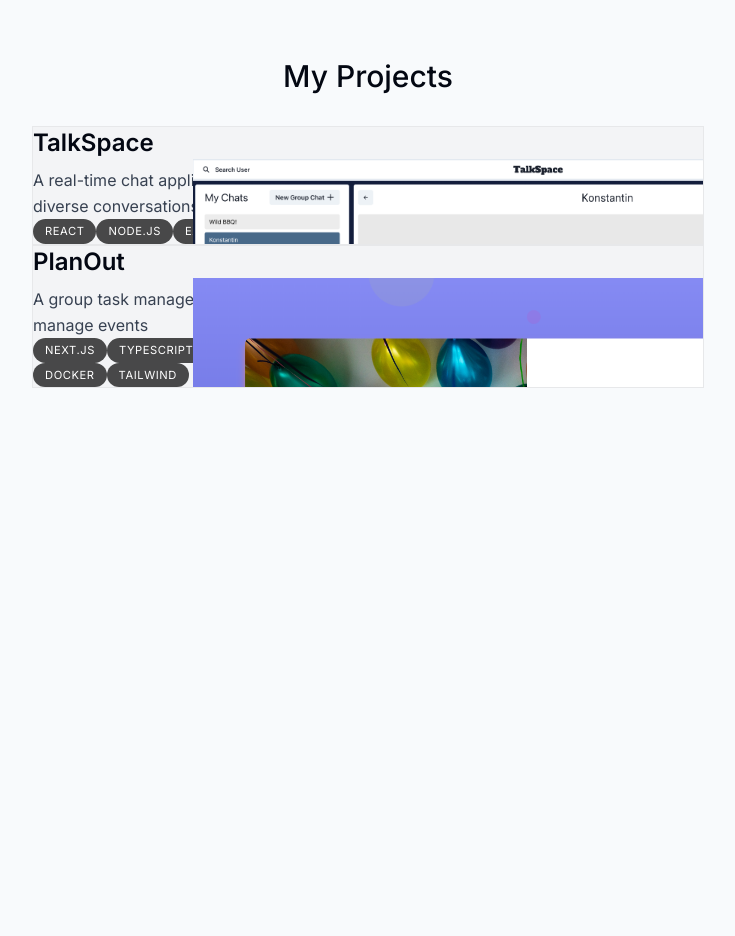
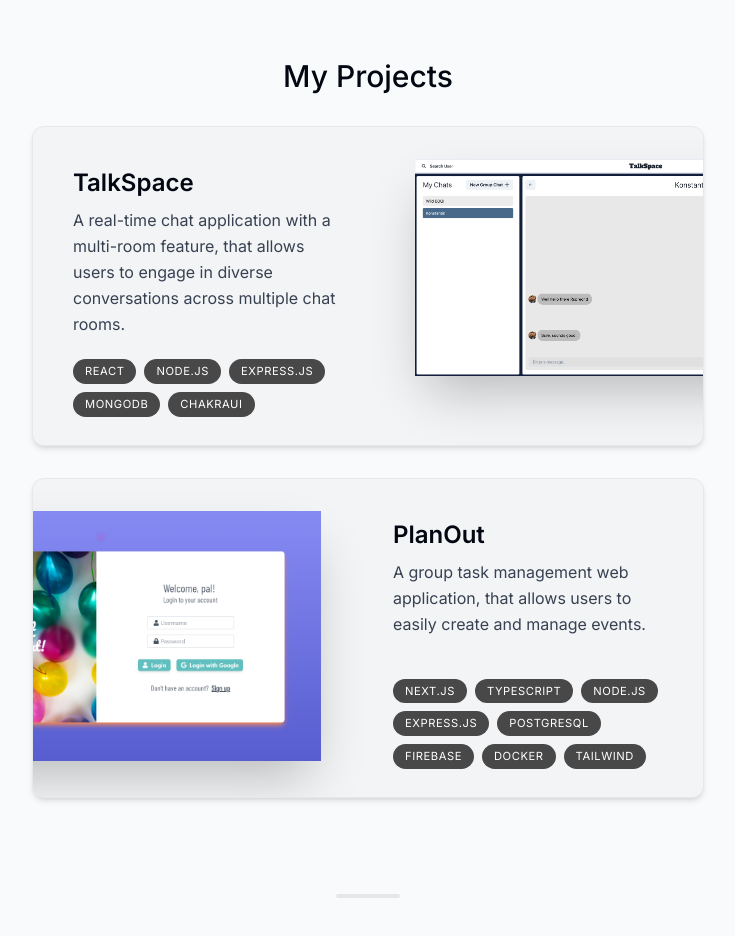
Before and after one commit to Constantine7s/portfolio-next, a Next.js app: page / in a window 1280 px wide. Shown: the part 1260-2196 px from the top of the page, without its empty margins (272-1007 px from the left). Before the commit the page ends 1648 px from the top, so only its background shows below. Built offline with nearby package versions, Linux system fonts and the light colour scheme.

Commit message:
update projects layout

```diff
--- a/app/page.tsx
+++ b/app/page.tsx
@@ -11,6 +11,7 @@ export default function Home() {
 			<About />
 			<Divider />
 			<Projects />
+			<Divider />
 		</main>
 	);
 }
--- a/components/projects.tsx
+++ b/components/projects.tsx
@@ -23,10 +23,11 @@ type ProjectProps = (typeof projectsData)[number];
 
 function Project({ title, description, tags, imageUrl }: ProjectProps) {
 	return (
-		<section className="bg-gray-100 max-w-[42rem] overflow-hidden border border-black/5 sm:pr-8 relative">
+		<section className="group bg-gray-100 max-w-[42rem] overflow-hidden border border-black/5 sm:pr-8 relative sm:h-[20rem] shadow-md rounded-xl mb-4 sm:mb-8 last:mb-0 ">
+			<div className="pb-7 pt-5 px-5 sm:pl-10 sm:pr-2 sm:pt-10 sm:max-w-[50%] flex flex-col h-full group-even:ml-[20rem]">
 				<h3 className="text-2xl font-semibold ">{title}</h3>
-			<p className="mt-2 leading-relaxed text-gray-700">{description}</p>
-			<ul className="flex flex-wrap">
+				<p className="mt-2 mb-2 leading-relaxed text-gray-700">{description}</p>
+				<ul className="flex flex-wrap mt-4 sm:mt-auto gap-2">
 					{tags.map((tag, index) => (
 						<li
 							className=" bg-black/[0.7] px-3 py-1 text-[0.7rem] uppercase tracking-wider text-white rounded-full"
@@ -35,10 +36,11 @@ function Project({ title, description, tags, imageUrl }: ProjectProps) {
 						</li>
 					))}
 				</ul>
+			</div>
 			<Image
 				src={imageUrl}
 				alt={title}
-				className="absolute top-8 -right-40 "
+				className="absolute top-8 -right-40 w-[28rem] rounded-top-lg shadow-2xl group-even:right-[initial] group-even:-left-40 "
 			/>
 		</section>
 	);
--- a/lib/data.ts
+++ b/lib/data.ts
@@ -32,20 +32,13 @@ export const projectsData = [
 		title: "TalkSpace",
 		description:
 			"A real-time chat application with a multi-room feature, that allows users to engage in diverse conversations across multiple chat rooms.",
-		tags: [
-			"React",
-			"Node.js",
-			"Express.js",
-			"MongoDB",
-			"Socket.IO",
-			"ChakraUI",
-		],
+		tags: ["React", "Node.js", "Express.js", "MongoDB", "ChakraUI"],
 		imageUrl: talkspaceImg,
 	},
 	{
 		title: "PlanOut",
 		description:
-			"A group task management web application, that allows users to easily create and manage events",
+			"A group task management web application, that allows users to easily create and manage events.",
 		tags: [
 			"Next.js",
 			"Typescript",
@@ -53,7 +46,6 @@ export const projectsData = [
 			"Express.js",
 			"PostgreSQL",
 			"Firebase",
-			"Socket.IO",
 			"Docker",
 			"Tailwind",
 		],
```
Lines whose indentation alone changed are shown as unchanged.
